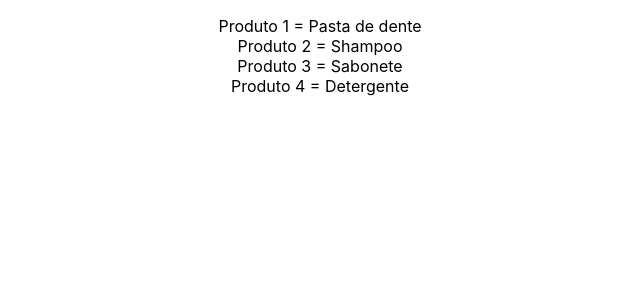
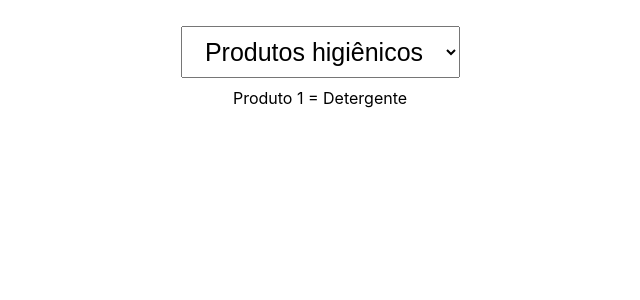
Before and after one commit to FelipeHFO/AprendendoReact, a React (Create React App) app: page / in a window 1280 px wide. Shown: the top 300 px of the page, without its empty margins (340-980 px from the left). Built offline with nearby package versions, Linux system fonts and the light colour scheme.

Commit message:
Utilizando useEffect para executar um select

```diff
--- /dev/null
+++ b/src/components/productList/productList.css
@@ -0,0 +1,5 @@
+select{
+    padding: 10px;
+    margin: 10px;
+    font-size: 25px;
+}
--- a/src/components/productList/productList.js
+++ b/src/components/productList/productList.js
@@ -1,14 +1,28 @@
-import React, {useState} from "react";
+import React, {useState, useEffect} from "react";
 import Product from "../product/product";
+import './productList.css'
 
 const ProductList = () => {
 
-    const [itens] = useState(['Pasta de dente', 'Shampoo', 'Sabonete', 'Detergente'])
-    const [categoria] = useState(['Produtos higiênicos', 'Produtos de Limpeza'])
+    const [itens] = useState([['Pasta de dente', 'Shampoo', 'Sabonete'], ['Detergente']])
+    const [itensCategoriaSelecionada, setItensCategoriaSelecionada] = useState([])
+    const [categorias] = useState(['Produtos higiênicos', 'Produtos de Limpeza'])
+    const [categoriasSelecionadas, setCategoriasSelecionadas] = useState('')
+
+    useEffect(()=>{
+        if(categoriasSelecionadas === categorias[0])
+            setItensCategoriaSelecionada(itens[0])
+        else
+            setItensCategoriaSelecionada(itens[1])
+    }, [categoriasSelecionadas])
 
     return(
         <>
-            {itens.map( (item, index) => (<Product numero={index} nome={item} />))}
+            <select onChange={(event) => setCategoriasSelecionadas(event.target.value)}> {/* O evento 'onChange' é do React, ele recebe um evento como parâmetro */}
+                {categorias.map((categoria) => (<option key={categoria} value={categoria}>{categoria}</option>))}
+            </select>
+
+            {itensCategoriaSelecionada.map( (item, index) => (<Product key={item} numero={index} nome={item} />))}
         </>
     )
 }
```
